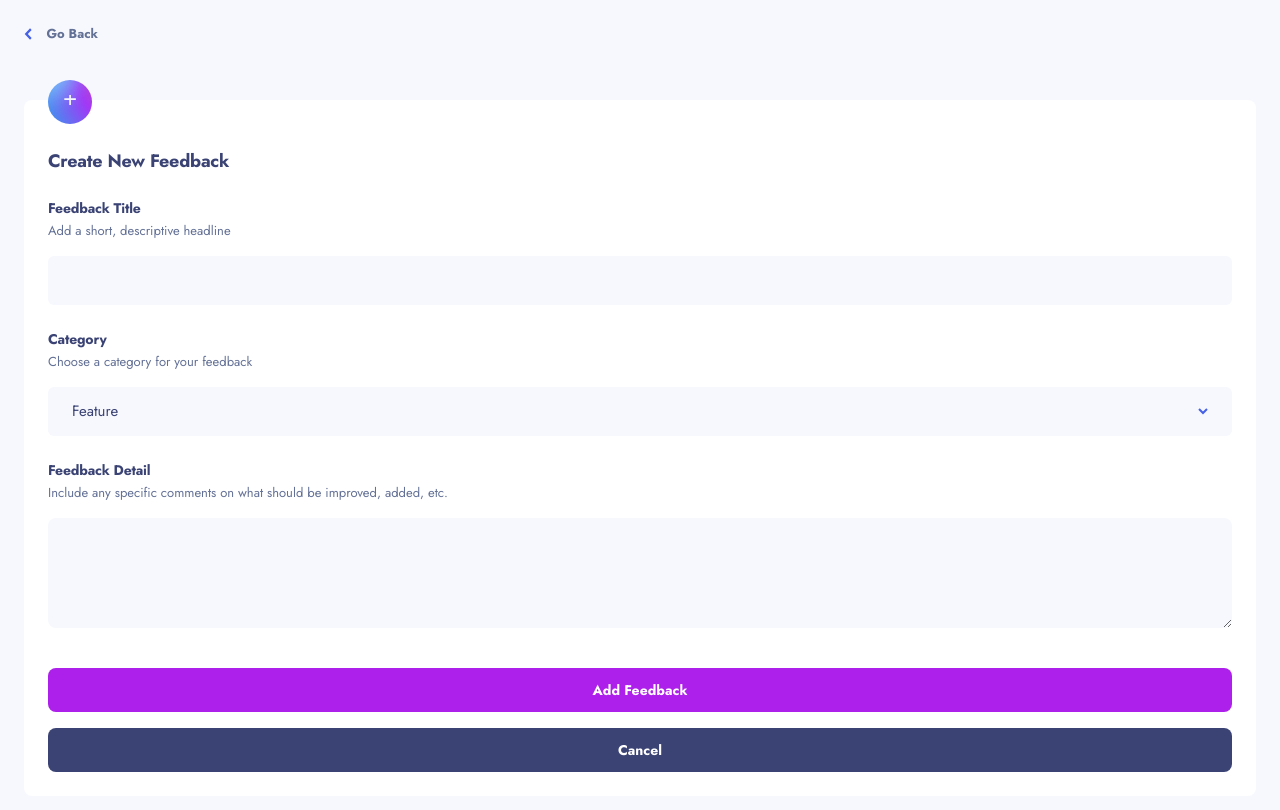
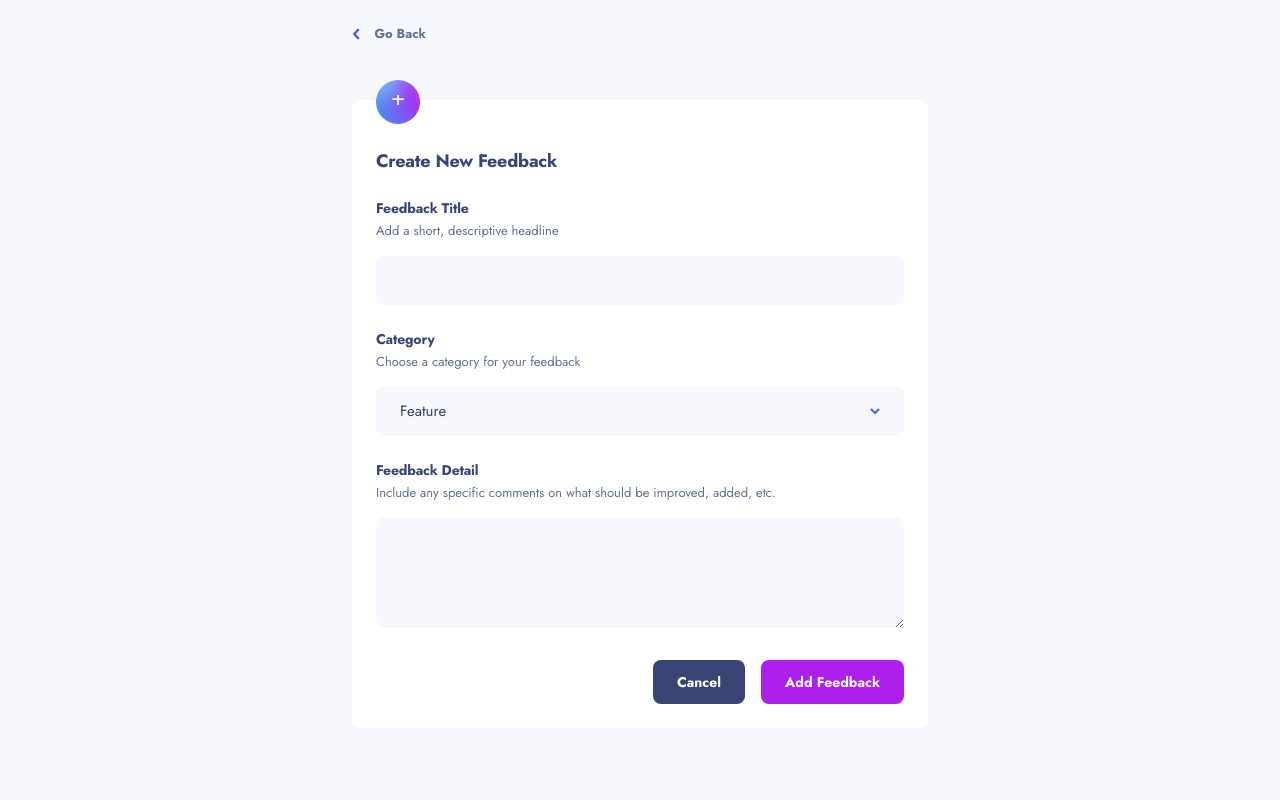
Before and after one commit to sandip-sadhukhan/product-feedback-app, a React (Vite) app in the folder frontend/: page /feedback/add in a window 1280 px wide. Shown: the top 810 px of the page. Built offline with nearby package versions, Linux system fonts and the light colour scheme.

Commit message:
add feedback responsive

```diff
--- a/frontend/src/pages/add-feedback-page.jsx
+++ b/frontend/src/pages/add-feedback-page.jsx
@@ -22,7 +22,8 @@ const AddFeedbackPage = () => {
   ]
 
   return (
-    <div className="flex flex-col gap-y-14 bg-lightest-blue p-6 min-h-screen">
+    <div className="bg-lightest-blue p-6 min-h-screen">
+      <div className="flex flex-col gap-y-14 max-w-xl mx-auto">
         <GoBackButton url="/" />
 
         <div className="flex flex-col items-start gap-y-6 p-6 bg-white rounded-lg">
@@ -66,13 +67,14 @@ const AddFeedbackPage = () => {
             <TextArea rows={4} />
           </div>
 
-        <div className="flex flex-col gap-y-4 mt-4 w-full">
+          <div className="flex flex-col gap-y-4 mt-4 w-full md:flex-row-reverse md:justify-start md:gap-x-4 md:mt-2">
             <Button>Add Feedback</Button>
             <Button colorScheme="secondary-blue">Cancel</Button>
           </div>
 
         </div>
       </div>
+    </div>
   )
 }
 
```
Lines whose indentation alone changed are shown as unchanged.
